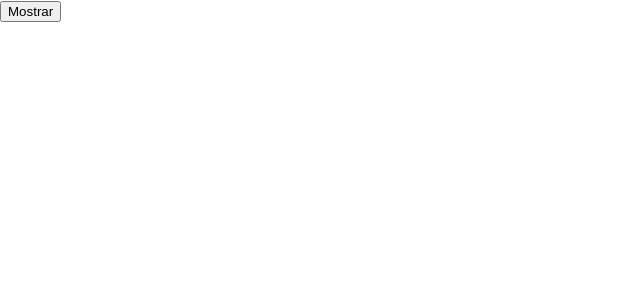
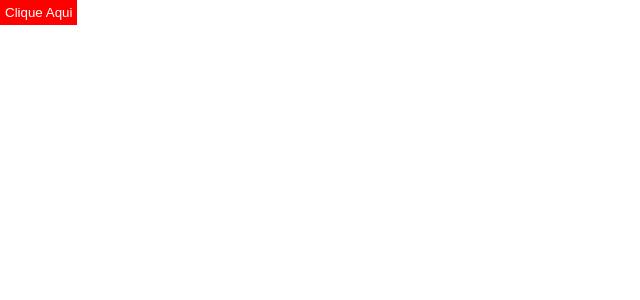
Before and after one commit to igorribery/react-curso, a React (Vite) app: page / in a window 1280 px wide. Shown: the top 300 px of the page, without its empty margins (0-640 px from the left). Built offline with nearby package versions, Linux system fonts and the light colour scheme.

Commit message:
estilizando inline dinamicamente

```diff
--- a/src/App.tsx
+++ b/src/App.tsx
@@ -1,24 +1,21 @@
 import { useState } from "react";
 
+
 const App = () => {
-  const [show, setShow] = useState(false);
+  const [padding, setPadding] = useState(5);
 
   const handleClick = () => {
-    setShow ( !show );
+    setPadding(20);
   }
+  return (
+    <div>
+      <button onClick={handleClick}
+      style={{
+        backgroundColor: '#FF0000', color: '#FFF', border: '0', padding: padding}}>Clique Aqui</button>
+    </div>
+  );
 
- return (
-   <div>
-     <button onClick={handleClick}>{show ? 'Ocultar' : 'Mostrar'}</button>
 
-      {show &&
-
-     <div>
-       Texto qualquer...
-     </div>
-}
-   </div>
- )
 }
 
 export default App;
--- a/src/components/Botao.tsx
+++ b/src/components/Botao.tsx
@@ -3,12 +3,12 @@ interface Props {
     clickFn: (txt: string) => void;
 }
 
-
 export const Botao = ({ text, clickFn }: Props) => {
 
     const handleClick = () => {
-        clickFn('FRASE');
+        clickFn('FRASE!!!');
     }
+
     return (
         <button onClick={handleClick}>{text}</button>
     );
```
Also changed, not shown: src/components/Pessoa.tsx (+4 -5 lines).
